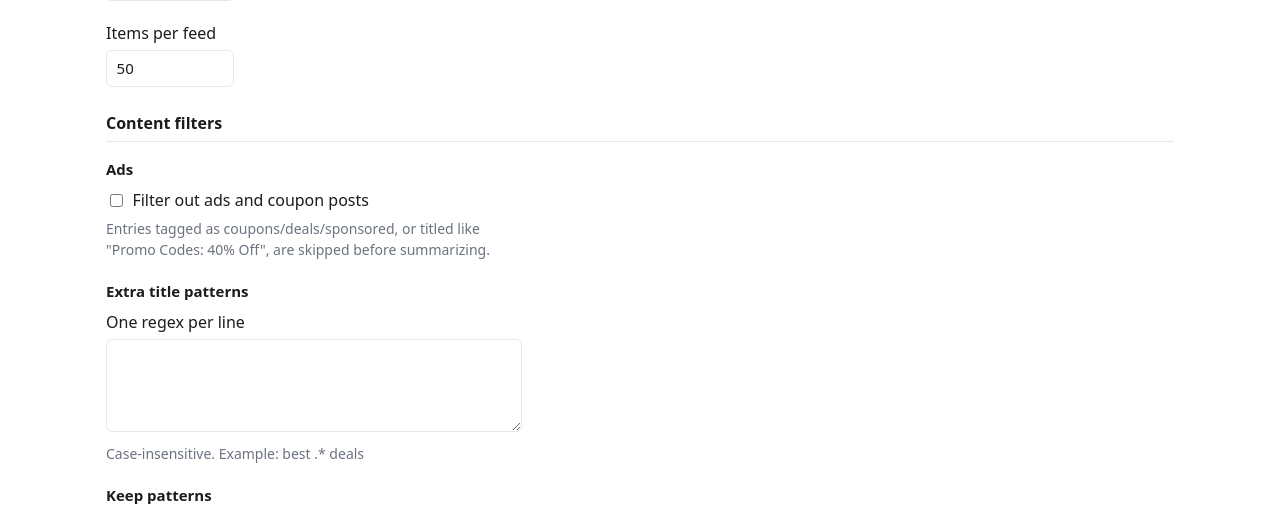
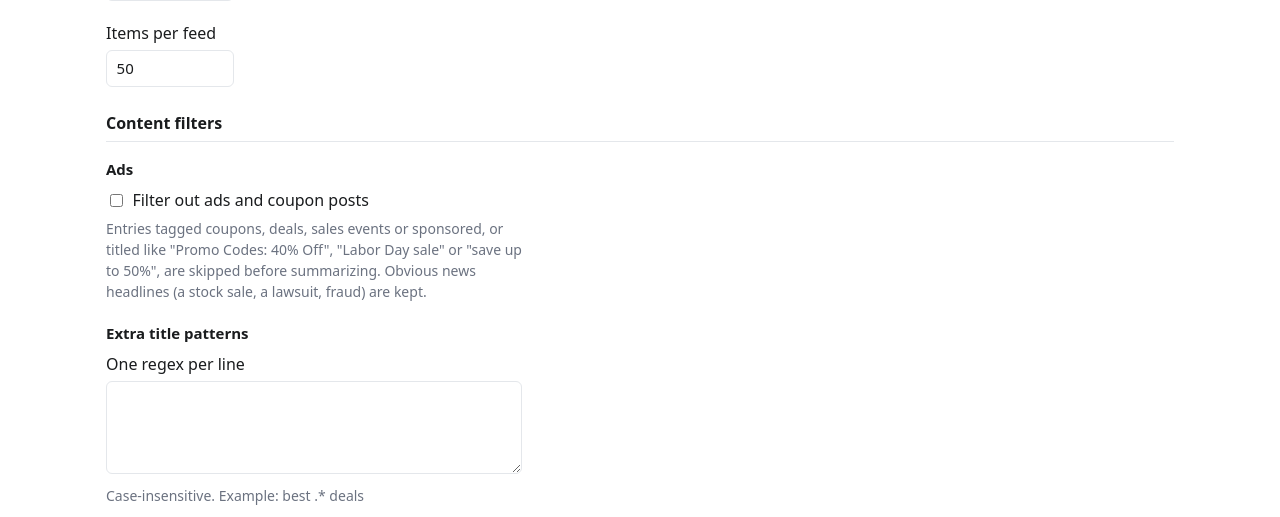
Before and after one commit to janw76/pintxos, a FastAPI app: page /settings in a window 1280 px wide. Shown: the part 504-1021 px from the top of the page. Run offline with FastAPI, Linux system fonts and the light colour scheme; data that the repository does not hold is empty.

Commit message:
style(ui): Settings ad-filter help text names the tag and title signals and the keep rules (pintxos-yj7)
Co-Authored-By: Claude Fable 5.1 <noreply@anthropic.com>
Claude-Session: https://claude.ai/code/session_018oUaRENfUiVfYmk2JdvWim

```diff
--- a/pintxos/templates/settings.html
+++ b/pintxos/templates/settings.html
@@ -33,7 +33,7 @@
   <h3>Ads</h3>
   <div class="field field-checkbox">
     <label><input type="checkbox" name="filter_ads" value="1" {% if filter_ads_on %}checked{% endif %} {% if filter_ads_env %}disabled{% endif %}> Filter out ads and coupon posts</label>
-    <div class="muted">Entries tagged as coupons/deals/sponsored, or titled like "Promo Codes: 40% Off", are skipped before summarizing.</div>
+    <div class="muted">Entries tagged coupons, deals, sales events or sponsored, or titled like "Promo Codes: 40% Off", "Labor Day sale" or "save up to 50%", are skipped before summarizing. Obvious news headlines (a stock sale, a lawsuit, fraud) are kept.</div>
     {% if filter_ads_env %}<div class="muted">Set by PINTXOS_FILTER_ADS in the environment.</div>{% endif %}
   </div>
   <h3>Extra title patterns</h3>
```
